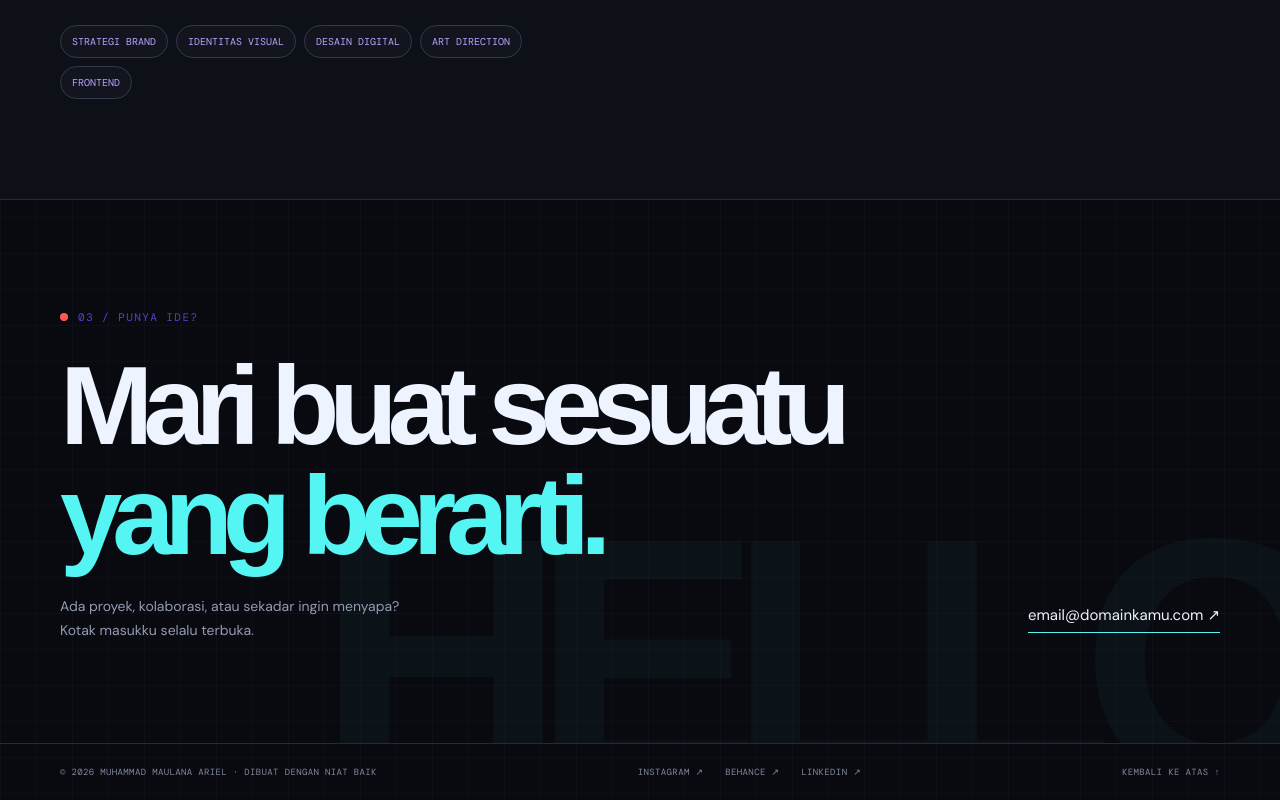
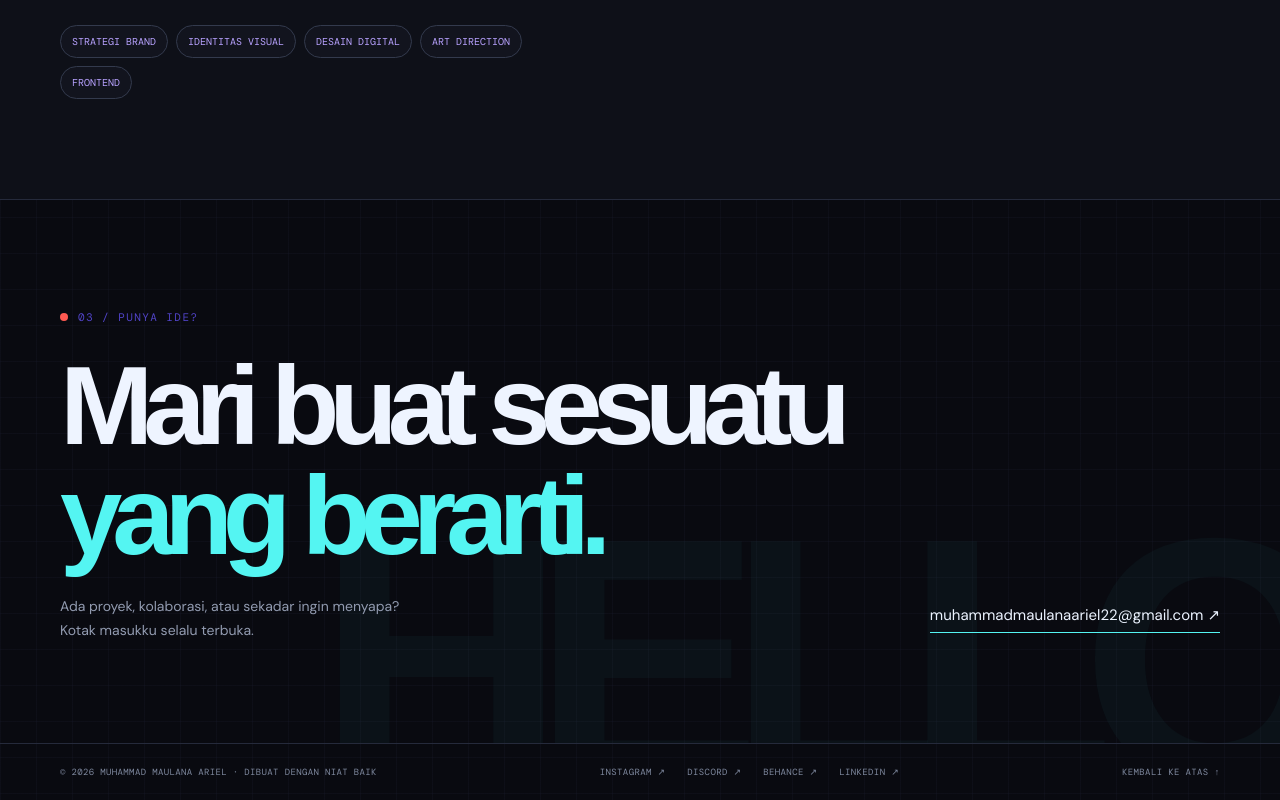
Before and after one commit to batrasena03-stack/muhammad-maulana-ariel-portfolio, a plain HTML site: page index.html in a window 1280 px wide. Shown: the part 2339-3139 px from the top of the page. Drawn offline with nearby package versions, Linux system fonts and the light colour scheme.

Commit message:
Update portfolio contact links

```diff
--- a/index.html
+++ b/index.html
@@ -73,9 +73,9 @@
       <article class="project reveal"><div class="project-art"><span class="art-label">Video promo · 2026</span><video class="project-video" controls playsinline preload="metadata" aria-label="Video promo StreamFlow"><source src="assets/streamflow-promo.mp4" type="video/mp4">Browser kamu tidak mendukung pemutaran video.</video></div><div class="project-info"><div><div class="project-name">StreamFlow Promo</div><div class="project-desc">Video promosi StreamFlow.</div></div><span class="project-tag">VIDEO</span></div></article>
     </div></section>
     <section id="about" class="about"><div class="wrap about-grid"><div class="reveal"><div class="section-kicker">02 / Sedikit tentangku</div><h2 class="section-title" style="margin-bottom:27px">Pikiran jernih.<br>Hasil yang terasa.</h2><p class="about-copy">Aku percaya desain yang baik dimulai dengan <strong>mendengarkan.</strong> Dari sana, aku membantu brand dan tim membangun sesuatu yang berguna, mudah dipahami, dan punya <span class="lime">karakter sendiri.</span></p><div class="skills"><span class="skill">STRATEGI BRAND</span><span class="skill">IDENTITAS VISUAL</span><span class="skill">DESAIN DIGITAL</span><span class="skill">ART DIRECTION</span><span class="skill">FRONTEND</span></div></div><div class="about-aside reveal"><div class="aside-label">Perjalanan singkat</div><div class="experience"><div class="exp-year">2023 — kini</div><div><div class="exp-title">Desainer independen</div><div class="exp-place">Kolaborasi langsung · Indonesia & remote</div></div></div><div class="experience"><div class="exp-year">2021 — 2023</div><div><div class="exp-title">Digital designer</div><div class="exp-place">Studio Kecil · Jakarta</div></div></div><div class="experience"><div class="exp-year">2017 — 2021</div><div><div class="exp-title">Desain Komunikasi Visual</div><div class="exp-place">Institut Seni Indonesia</div></div></div></div></div></section>
-    <section id="contact" class="contact"><div class="wrap contact-inner reveal"><div class="eyebrow">03 / Punya ide?</div><h2>Mari buat sesuatu<br><span>yang berarti.</span></h2><div class="contact-row"><div class="contact-sub">Ada proyek, kolaborasi, atau sekadar ingin menyapa?<br>Kotak masukku selalu terbuka.</div><a class="contact-email" href="mailto:email@domainkamu.com">email@domainkamu.com ↗</a></div></div></section>
+    <section id="contact" class="contact"><div class="wrap contact-inner reveal"><div class="eyebrow">03 / Punya ide?</div><h2>Mari buat sesuatu<br><span>yang berarti.</span></h2><div class="contact-row"><div class="contact-sub">Ada proyek, kolaborasi, atau sekadar ingin menyapa?<br>Kotak masukku selalu terbuka.</div><a class="contact-email" href="mailto:muhammadmaulanaariel22@gmail.com">muhammadmaulanaariel22@gmail.com ↗</a></div></div></section>
   </main>
-  <footer><div class="wrap footer-inner"><div>© 2026 MUHAMMAD MAULANA ARIEL · DIBUAT DENGAN NIAT BAIK</div><div class="socials"><a href="https://www.instagram.com/m.maulanaariel_?srtk=MXF0Zmk5dDlvc3l5aA==" target="_blank" rel="noreferrer">INSTAGRAM ↗</a><a href="https://www.behance.net/" target="_blank" rel="noreferrer">BEHANCE ↗</a><a href="https://www.linkedin.com/" target="_blank" rel="noreferrer">LINKEDIN ↗</a></div><a href="#home">KEMBALI KE ATAS ↑</a></div></footer>
+  <footer><div class="wrap footer-inner"><div>© 2026 MUHAMMAD MAULANA ARIEL · DIBUAT DENGAN NIAT BAIK</div><div class="socials"><a href="https://www.instagram.com/m.maulanaariel_?srtk=MXF0Zmk5dDlvc3l5aA==" target="_blank" rel="noreferrer">INSTAGRAM ↗</a><a href="https://discord.com/users/1207242448212992043" target="_blank" rel="noreferrer">DISCORD ↗</a><a href="https://www.behance.net/" target="_blank" rel="noreferrer">BEHANCE ↗</a><a href="https://www.linkedin.com/" target="_blank" rel="noreferrer">LINKEDIN ↗</a></div><a href="#home">KEMBALI KE ATAS ↑</a></div></footer>
   <script>
     const menuButton=document.querySelector('.menu-btn');const navLinks=document.querySelector('.navlinks');menuButton.addEventListener('click',()=>{const open=navLinks.classList.toggle('open');menuButton.setAttribute('aria-expanded',open);menuButton.setAttribute('aria-label',open?'Tutup menu':'Buka menu');menuButton.textContent=open?'×':'☰'});navLinks.querySelectorAll('a').forEach(link=>link.addEventListener('click',()=>{navLinks.classList.remove('open');menuButton.setAttribute('aria-expanded','false');menuButton.textContent='☰'}));const observer=new IntersectionObserver(entries=>entries.forEach(entry=>{if(entry.isIntersecting){entry.target.classList.add('visible');observer.unobserve(entry.target)}}),{threshold:.12});document.querySelectorAll('.reveal').forEach(el=>observer.observe(el));
   </script>
```
